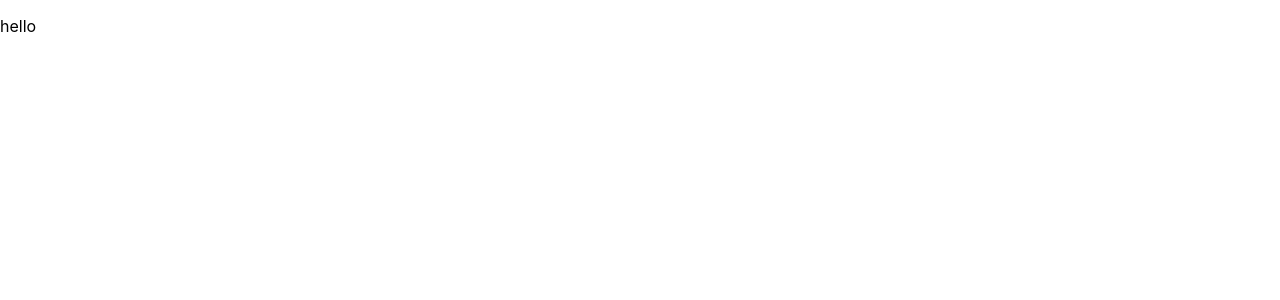
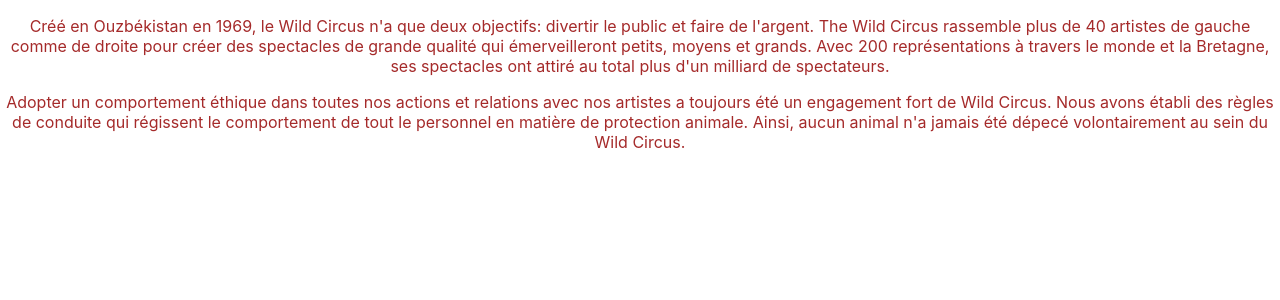
Before and after one commit to Maxime-Thibaud/new-wild-circus, a React (Create React App) app in the folder front/: page / in a window 1280 px wide. Shown: the top 300 px of the page. Built offline with nearby package versions, Linux system fonts and the light colour scheme.

Commit message:
add a css to Presentation.js

```diff
--- a/front/src/App.js
+++ b/front/src/App.js
@@ -1,9 +1,10 @@
 import React from 'react';
+import Presentation from './components/Presentation';
 
 function App() {
   return (
     <div>
-      <p>hello</p>
+      <Presentation />
     </div>
   );
 }
--- /dev/null
+++ b/front/src/components/Presentation.css
@@ -0,0 +1,4 @@
+.presentation {
+  text-align: center;
+  color: brown;
+}
--- /dev/null
+++ b/front/src/components/Presentation.js
@@ -0,0 +1,24 @@
+import React from 'react'
+import './Presentation.css'
+
+function Presentation() {
+  return (
+    <div className="presentation">
+      <p>
+        Créé en Ouzbékistan en 1969, le Wild Circus n'a que deux objectifs: divertir le public et faire de l'argent.
+        The Wild Circus rassemble plus de 40 artistes de gauche comme de droite pour créer des spectacles de
+        grande qualité qui émerveilleront petits, moyens et grands. Avec 200 représentations à travers le monde et la Bretagne,
+        ses spectacles ont attiré au total plus d'un milliard de spectateurs.
+      </p>
+      <p>
+        Adopter un comportement éthique
+        dans toutes nos actions et relations avec nos artistes a toujours été un engagement fort de Wild Circus.
+        Nous avons établi des règles de conduite qui régissent
+        le comportement de tout le personnel en matière de protection animale. Ainsi, aucun animal n'a jamais été
+        dépecé volontairement au sein du Wild Circus.
+      </p>
+    </div>
+  )
+}
+
+export default Presentation;
```
